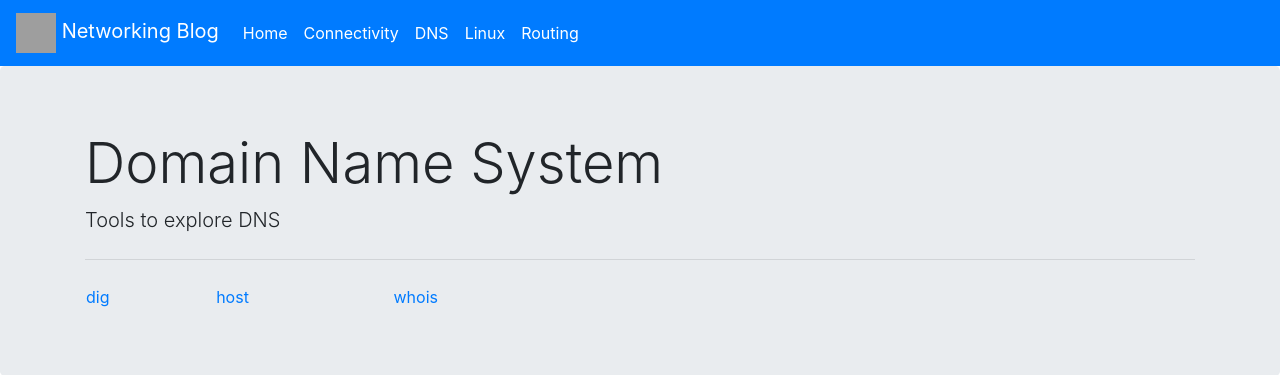
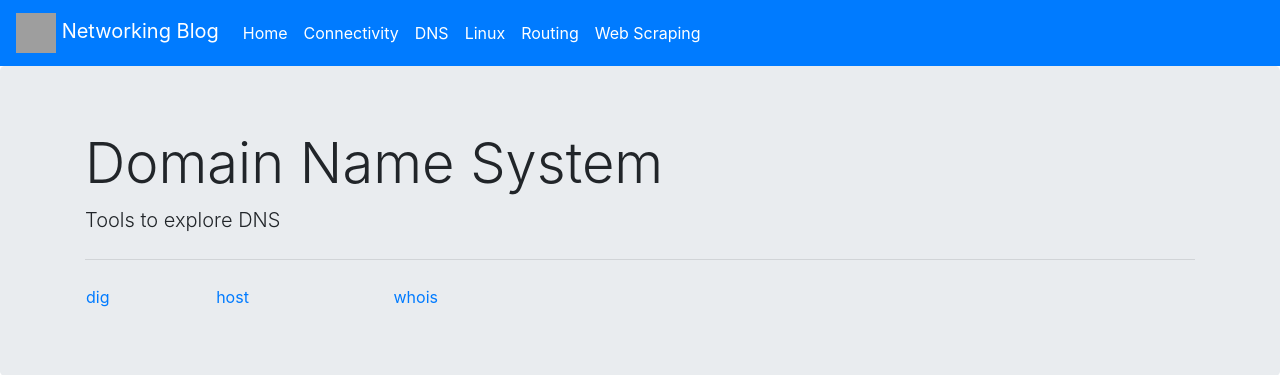
Before and after one commit to thiteixeira/network_blog, a Flask app: page /dns in a window 1280 px wide. Shown: the top 375 px of the page. Run offline with Flask 2, Linux system fonts and the light colour scheme; some libraries are stand-ins or nearby versions; grey boxes are pictures that could not be loaded.

Commit message:
Update layout.html

```diff
--- a/templates/layout.html
+++ b/templates/layout.html
@@ -49,6 +49,9 @@
             <li class="nav-item active">
                 <a class="nav-link" href="{{ url_for('routing') }}">Routing</a>
             </li>
+            <li class="nav-item active">
+                <a class="nav-link" href="{{ url_for('spider') }}">Web Scraping</a>
+            </li>
         </ul>
     </div>
 </nav>
```
